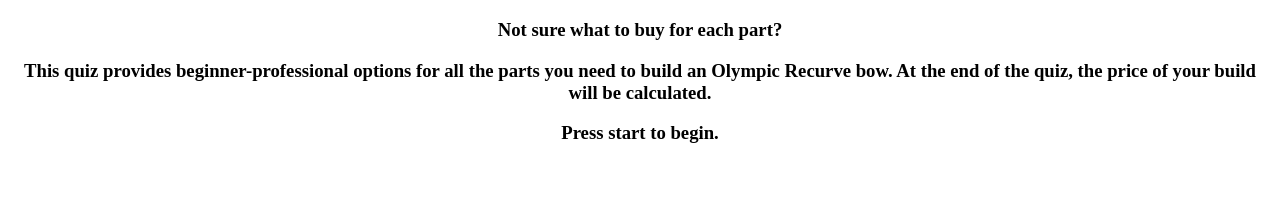
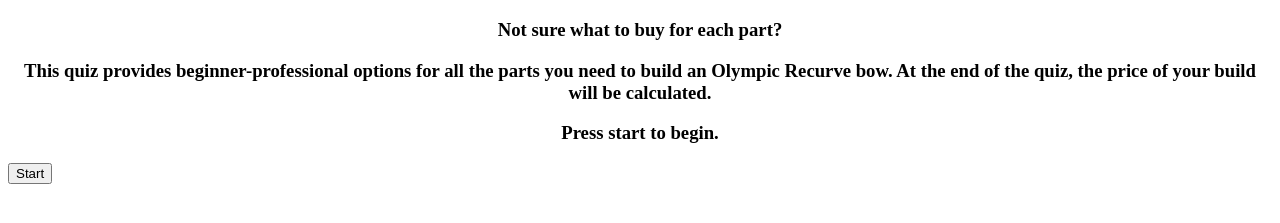
Before and after one commit to wanbings/finalproject, a plain HTML site: page home.html in a window 1280 px wide. Shown: the part 81-304 px from the top of the page. Drawn offline with Linux system fonts and the light colour scheme.

Commit message:
home.html
added button

```diff
--- a/home.html
+++ b/home.html
@@ -13,5 +13,7 @@
 <h3 style="text-align: center;">This quiz provides beginner-professional options for all the parts you need to build an Olympic Recurve bow. At the end of the quiz,
  the price of your build will be calculated.</h3>
 <h3 style="text-align: center;">Press start to begin.</h3>
+
+<button id="startbutton" type="button" class="btn btn-primary">Start</button>
 </body>
 </html>
```
